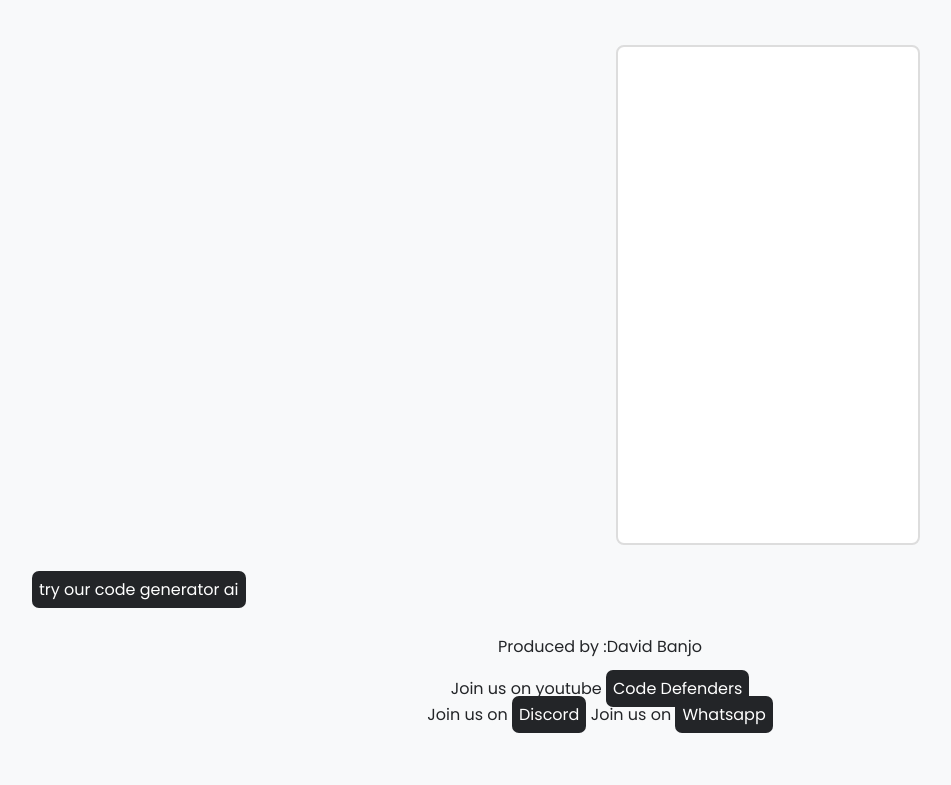
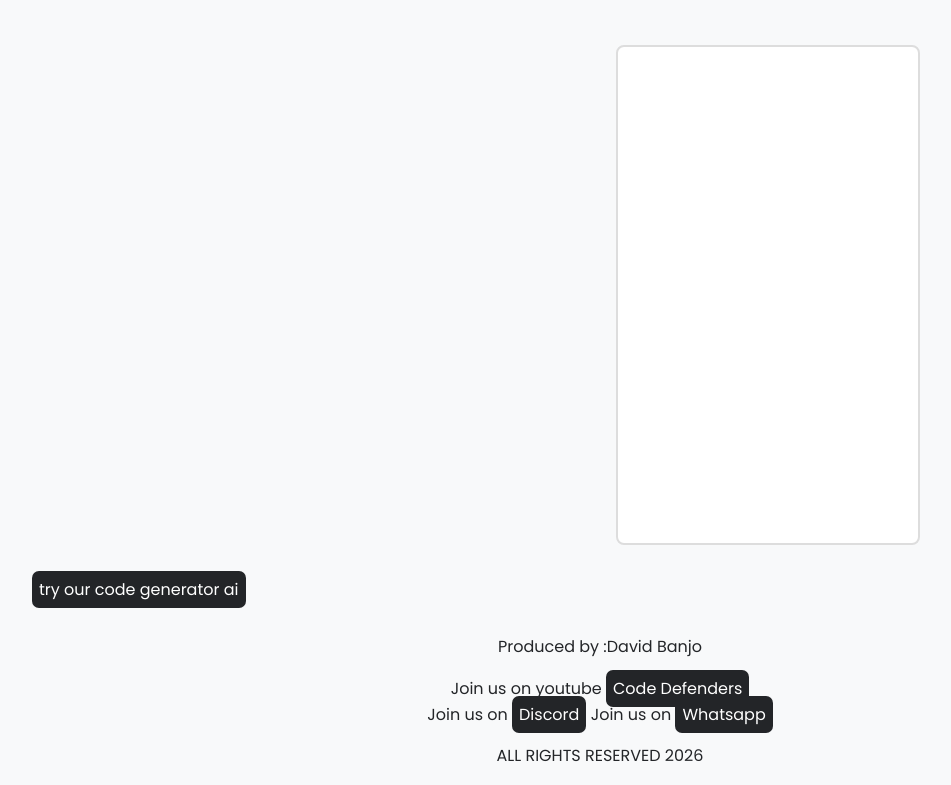
Before and after one commit to code790/Code-Defenders, a plain HTML site: page index.html in a window 1280 px wide. Shown: the part 2854-3639 px from the top of the page, without its empty margins (40-991 px from the left). Before the commit the page ends 3597 px from the top, so only its background shows below. Drawn offline with nearby package versions, Linux system fonts and the light colour scheme.

Commit message:
Add copyright notice for 2026 in footer

```diff
--- a/index.html
+++ b/index.html
@@ -98,6 +98,7 @@ We have the opening tag then the content and then the closing tag</p>
     Join us on <a href="https://discord.gg/jAy3y4cN8F">Discord</a>
     Join us on <a href="https://chat.whatsapp.com/Gb2Ly9x4e6u7SSc8u6rW4I?mode=wwc">Whatsapp</a>
     </p>
+  <p>ALL RIGHTS RESERVED 2026</p>
 </footer>
     <script>
         function runCode() {
```
